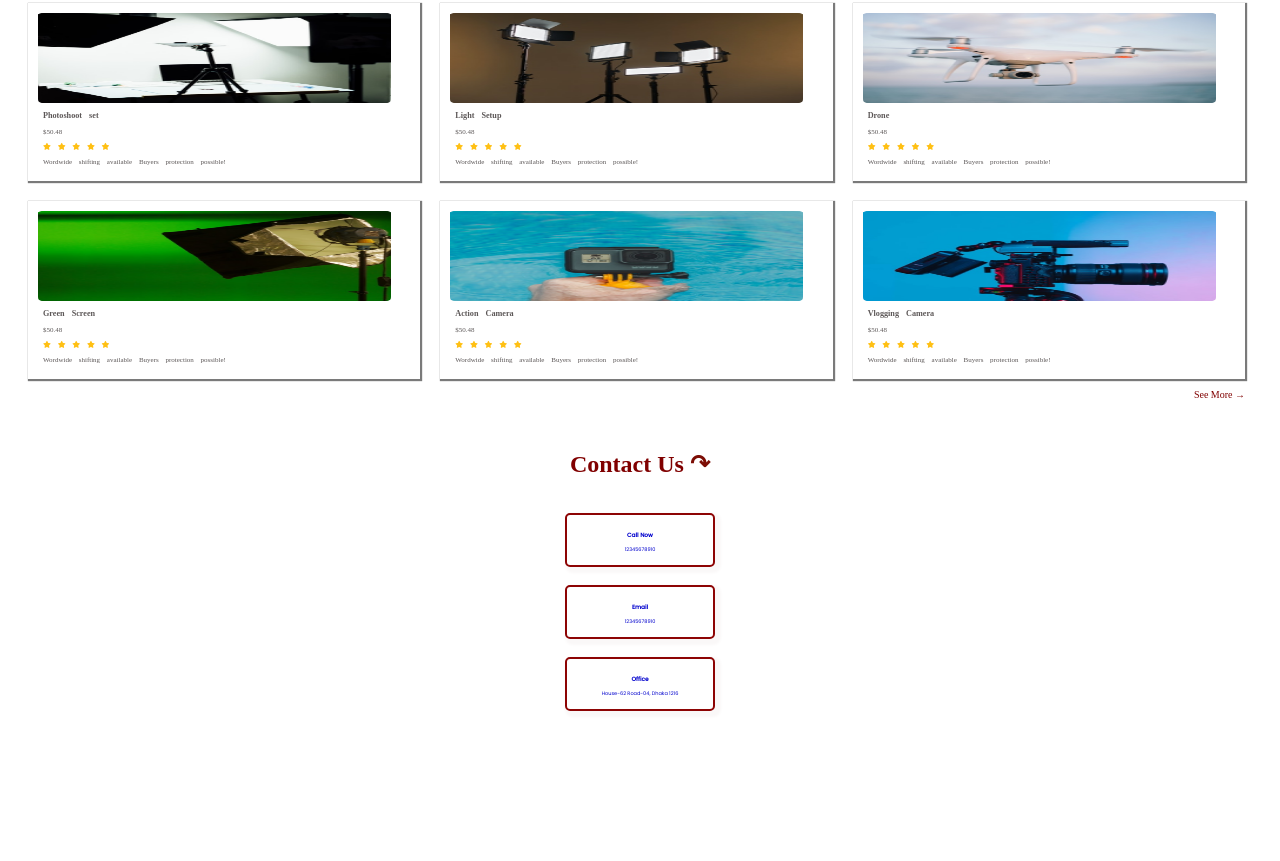
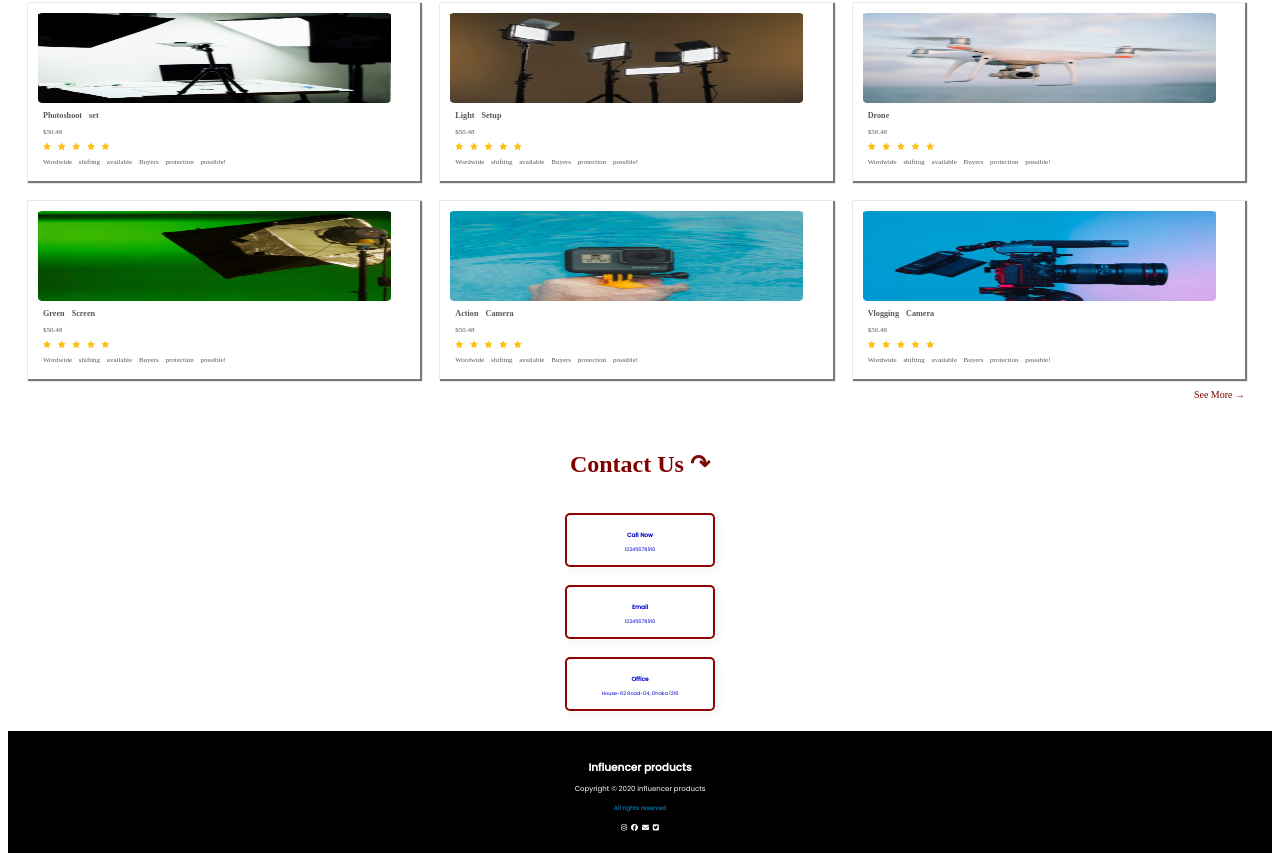
Before and after one commit to sanzidaa71/influencer-gears, a plain HTML site: page index.html in a window 1280 px wide. Shown: the part 579-1440 px from the top of the page. Before the commit the page ends 1318 px from the top, so only its background shows below. Drawn offline with Linux system fonts and the light colour scheme.

Commit message:
footer-add

```diff
--- a/index.html
+++ b/index.html
@@ -5,7 +5,7 @@
     <meta charset="UTF-8">
     <meta http-equiv="X-UA-Compatible" content="IE=edge">
     <meta name="viewport" content="width=device-width, initial-scale=1.0">
-    <title>Document</title>
+    <title>Influencer-gears</title>
 
     <!-- font awsome -->
     <script src="https://kit.fontawesome.com/1021beea27.js" crossorigin="anonymous"></script>
@@ -369,6 +369,21 @@
         </div>
 
     </section>
+
+
+    <footer class="footer">
+        <h2>Influencer products
+        </h2>
+        <p>Copyright © 2020 influencer products</p>
+        <h5 id="id-color">All rights reserved
+        </h5>
+        <div>
+            <i class="fab fa-instagram icon"></i>
+            <i class="fab fa-facebook icon"></i>
+            <i class="fas fa-envelope icon"></i>
+            <i class="fab fa-twitter-square icon"></i>
+        </div>
+    </footer>
 </body>
 
 </html>
--- a/stylesheet.css
+++ b/stylesheet.css
@@ -159,7 +159,7 @@ last section
     height: 30px;
     border: 2px solid rgb(141, 4, 4);
     padding: 10px;
-    column-gap: 10px;
+   column-gap: 10px;
    border-radius: 5px;
    text-align: center;
 
@@ -181,3 +181,20 @@ last section
 .boder-center{
     padding-bottom: 20px;
 }
+.footer{
+    font-family: 'Poppins', sans-serif;
+    padding-top: 20px;
+    padding-bottom: 20px;
+    text-align: center;
+background-color: black;
+color: white;
+font-size: 7px;
+}
+
+.icon{
+    margin-left: 1px;
+    margin-right: 1px;
+}
+#id-color{
+    color: rgb(1, 99, 145);
+}
```
